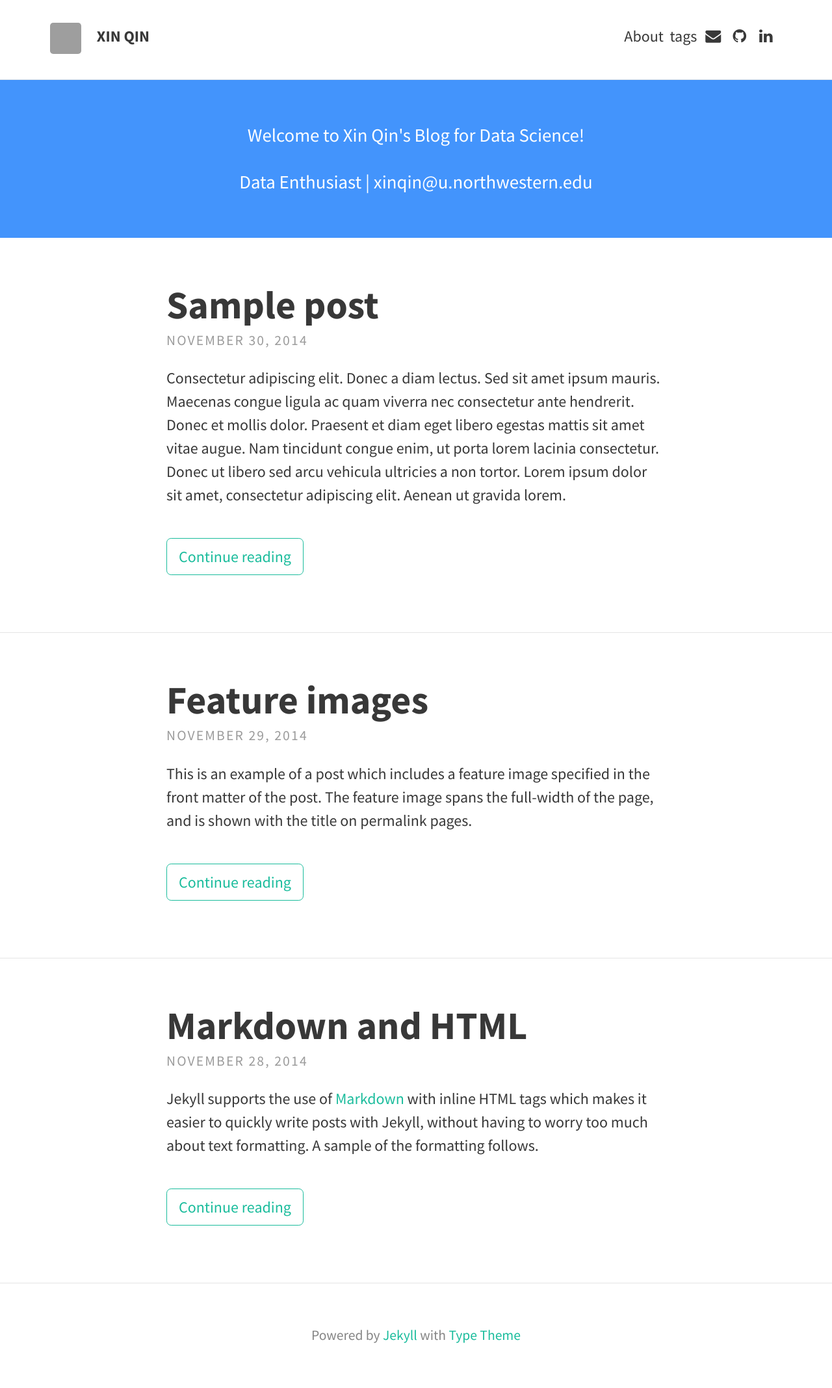
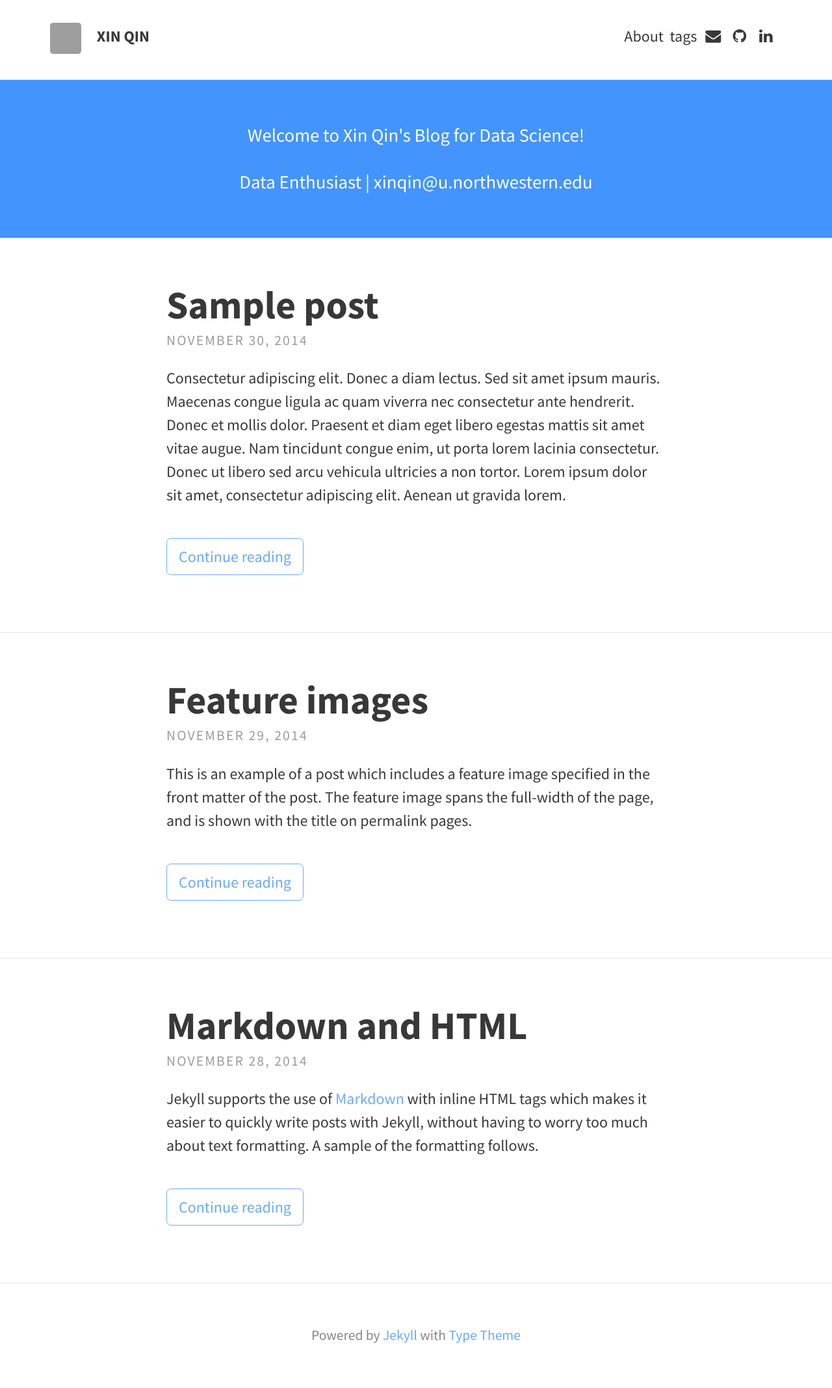
Before and after one commit to XPassion/xinqin.github.io, a Jekyll site: the page built from index.html, in a window 1280 px wide. Shown: the whole page at 65% size. Built offline with Jekyll 4.4.1, drawn with Linux system fonts in a browser that asks for light colours; the list of posts is cut into pages by our own code; grey boxes are pictures that could not be loaded.

Commit message:
update color

```diff
--- a/_sass/base/_variables.scss
+++ b/_sass/base/_variables.scss
@@ -15,7 +15,7 @@ $border-color: rgba(0, 0, 0, 0.1); // rgba recommended if using feature images
 
 // Typography colours
 $text-color: #383838;
-$link-color: #1ABC9C;
+$link-color: #68A9FC; // 1ABC9C
 $selection-color: #D4D4D4; // visible when highlighting text
 
 // Tags color
```
